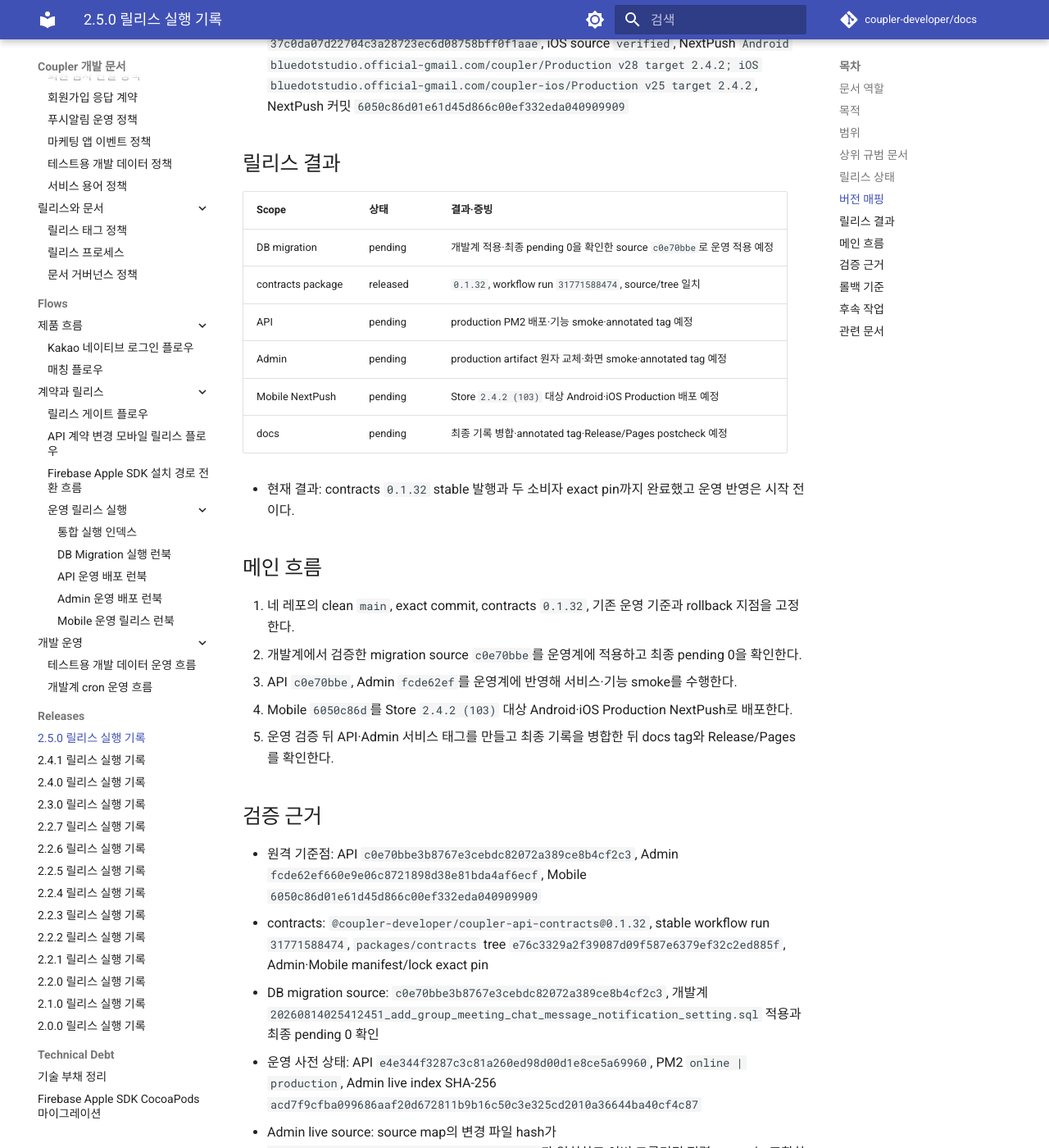
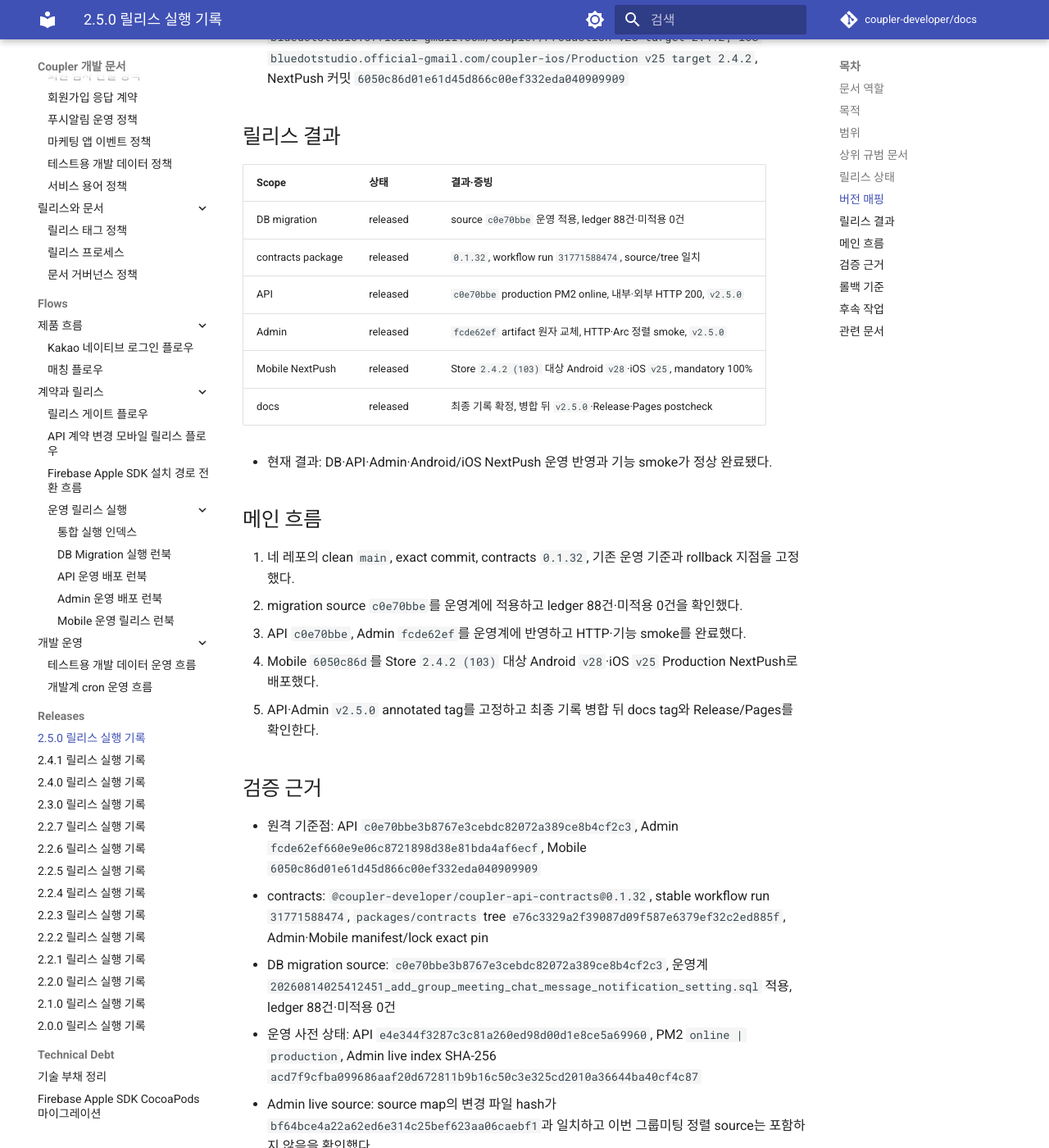
Before and after one commit to coupler-developer/docs, an MkDocs documentation site: the page built from content/releases/v2.5.0.md, in a window 1280 px wide and 1400 px high, scrolled down 6506 px. Shown: the whole window at 82% size. Built offline with MkDocs 1.6.1 and Material for MkDocs 9.7.7, drawn with Linux system fonts in a browser that asks for light colours; comment, search, counter and statistics services are not loaded; some of the changed text lies outside the part shown.

Commit message:
docs: 2.5.0 운영 릴리스 완료

```diff
--- a/content/releases/v2.5.0.md
+++ b/content/releases/v2.5.0.md
@@ -4,7 +4,7 @@
 {
   "schema": "release-metadata/v3",
   "version": "v2.5.0",
-  "status": "pending",
+  "status": "released",
   "releaseScopes": [
     "db-migration",
     "contracts-package",
@@ -16,15 +16,15 @@
   "extraRepoRefs": [],
   "versionMapping": {
     "docs": {
-      "tag": null,
-      "commit": "pending"
+      "tag": "v2.5.0",
+      "commit": null
     },
     "coupler-api": {
       "tag": "v2.5.0",
       "commit": "c0e70bbe3b8767e3cebdc82072a389ce8b4cf2c3"
     },
     "coupler-admin-web": {
-      "tag": null,
+      "tag": "v2.5.0",
       "commit": "fcde62ef660e9e06c8721898d38e81bda4af6ecf"
     },
     "coupler-mobile-app": {
@@ -51,7 +51,7 @@
   "scopeResults": {
     "db-migration": {
       "status": "released",
-      "summary": "그룹미팅 채팅 메시지 알림 설정 migration을 source c0e70bbe로 운영계에 적용하고 ledger 88건·pending 0을 확인했다.",
+      "summary": "그룹미팅 채팅 메시지 알림 설정 migration을 source c0e70bbe로 운영계에 적용하고 ledger 88건·미적용 migration 0건을 확인했다.",
       "evidence": {}
     },
     "contracts-package": {
@@ -231,11 +231,11 @@
       }
     },
     "coupler-admin-web": {
-      "status": "pending",
-      "summary": "Admin source fcde62ef의 production build 원자 교체와 HTTP smoke를 완료했고 로그인 뒤 그룹미팅 정렬 화면 smoke와 v2.5.0 tag를 대기한다.",
+      "status": "released",
+      "summary": "Admin source fcde62ef의 production build를 원자 교체하고 HTTP·Arc 그룹미팅 정렬 smoke 뒤 v2.5.0 annotated tag로 고정했다.",
       "evidence": {
-        "deployment": "source fcde62ef의 main.708d3827.js artifact SHA-256 08e3741cbfbc13f9297514a9ec562ec368f9d206a17b4ba4fbdf1c239b1969b8을 검증하고 /var/www/coupler-admin-web index를 원자 교체했다.",
-        "smoke": "pending",
+        "deployment": "source fcde62ef의 main.708d3827.js artifact SHA-256 08e3741cbfbc13f9297514a9ec562ec368f9d206a17b4ba4fbdf1c239b1969b8을 검증하고 /var/www/coupler-admin-web index를 원자 교체했으며 v2.5.0 peeled target을 fcde62ef660e9e06c8721898d38e81bda4af6ecf로 고정했다.",
+        "smoke": "내부 http://127.0.0.1:8000/과 외부 https://cms.ritzy.fourhundred.co.kr/가 HTTP 200을 반환했고, 출시 책임자가 2026-08-14 KST Arc 로그인 후 그룹미팅 목록 일시 헤더의 오름차순·내림차순 전환이 정상임을 확인했다.",
         "rollback": "배포 직전 source bf64bce4a22a62ed6e314c25bef623aa06caebf1·index SHA-256 acd7f9cfba099686aaf20d672811b9b16c50c3e325cd2010a36644ba40cf4c87을 /var/www/coupler-admin-web-backup-20260814T073253Z에 metadata와 함께 봉인했다."
       }
     },
@@ -253,8 +253,8 @@
       }
     },
     "docs": {
-      "status": "pending",
-      "summary": "운영 반영 결과와 서비스 태그를 최종 기록으로 고정한 뒤 docs v2.5.0을 발행한다.",
+      "status": "released",
+      "summary": "운영 반영 결과와 서비스 태그를 최종 기록으로 고정하고 병합 뒤 docs v2.5.0을 발행한다.",
       "evidence": {}
     }
   },
@@ -293,37 +293,37 @@
 ## 릴리스 상태
 
 - 목표 버전: `v2.5.0`
-- 전체 상태: `pending`
-- 완료 범위: contracts `0.1.32` stable 발행과 Admin·Mobile exact pin
-- 대기 범위: 운영 DB migration, API·Admin 배포·smoke·태그, Android·iOS NextPush, docs 최종 마감
+- 전체 상태: `released`
+- 완료 범위: 운영 DB migration, contracts `0.1.32`, API·Admin 배포·smoke·태그,
+  Android·iOS Production NextPush, docs 최종 기록
 
 ## 버전 매핑
 
-- `docs`: 기록 버전 `v2.5.0`, 태그 `N/A`, 커밋 `pending`
+- `docs`: 기록 버전 `v2.5.0`, 태그 `v2.5.0`, 커밋 `N/A`
 - `coupler-api`: 태그 `v2.5.0`, 커밋 `c0e70bbe3b8767e3cebdc82072a389ce8b4cf2c3`
-- `coupler-admin-web`: 태그 `N/A`, 커밋 `fcde62ef660e9e06c8721898d38e81bda4af6ecf`
+- `coupler-admin-web`: 태그 `v2.5.0`, 커밋 `fcde62ef660e9e06c8721898d38e81bda4af6ecf`
 - `coupler-mobile-app`: Android Store `2.4.2 (103)`, Android 릴리스 태그 `v2.4.2`, Android 커밋 `37c0da07d22704c3a28723ec6d08758bff0f1aae`, Android source `verified`, iOS Store `2.4.2 (103)`, iOS 릴리스 태그 `v2.4.2`, iOS 커밋 `37c0da07d22704c3a28723ec6d08758bff0f1aae`, iOS source `verified`, NextPush `Android bluedotstudio.official-gmail.com/coupler/Production v28 target 2.4.2; iOS bluedotstudio.official-gmail.com/coupler-ios/Production v25 target 2.4.2`, NextPush 커밋 `6050c86d01e61d45d866c00ef332eda040909909`
 
 ## 릴리스 결과
 
 | Scope | 상태 | 결과·증빙 |
 | --- | --- | --- |
-| DB migration | pending | 개발계 적용·최종 pending 0을 확인한 source `c0e70bbe`로 운영 적용 예정 |
+| DB migration | released | source `c0e70bbe` 운영 적용, ledger 88건·미적용 0건 |
 | contracts package | released | `0.1.32`, workflow run `31771588474`, source/tree 일치 |
-| API | pending | production PM2 배포·기능 smoke·annotated tag 예정 |
-| Admin | pending | production artifact 원자 교체·화면 smoke·annotated tag 예정 |
-| Mobile NextPush | pending | Store `2.4.2 (103)` 대상 Android·iOS Production 배포 예정 |
-| docs | pending | 최종 기록 병합·annotated tag·Release/Pages postcheck 예정 |
+| API | released | `c0e70bbe` production PM2 online, 내부·외부 HTTP 200, `v2.5.0` |
+| Admin | released | `fcde62ef` artifact 원자 교체, HTTP·Arc 정렬 smoke, `v2.5.0` |
+| Mobile NextPush | released | Store `2.4.2 (103)` 대상 Android `v28`·iOS `v25`, mandatory 100% |
+| docs | released | 최종 기록 확정, 병합 뒤 `v2.5.0`·Release·Pages postcheck |
 
-- 현재 결과: contracts `0.1.32` stable 발행과 두 소비자 exact pin까지 완료했고 운영 반영은 시작 전이다.
+- 현재 결과: DB·API·Admin·Android/iOS NextPush 운영 반영과 기능 smoke가 정상 완료됐다.
 
 ## 메인 흐름
 
-1. 네 레포의 clean `main`, exact commit, contracts `0.1.32`, 기존 운영 기준과 rollback 지점을 고정한다.
-2. 개발계에서 검증한 migration source `c0e70bbe`를 운영계에 적용하고 최종 pending 0을 확인한다.
-3. API `c0e70bbe`, Admin `fcde62ef`를 운영계에 반영해 서비스·기능 smoke를 수행한다.
-4. Mobile `6050c86d`를 Store `2.4.2 (103)` 대상 Android·iOS Production NextPush로 배포한다.
-5. 운영 검증 뒤 API·Admin 서비스 태그를 만들고 최종 기록을 병합한 뒤 docs tag와 Release/Pages를 확인한다.
+1. 네 레포의 clean `main`, exact commit, contracts `0.1.32`, 기존 운영 기준과 rollback 지점을 고정했다.
+2. migration source `c0e70bbe`를 운영계에 적용하고 ledger 88건·미적용 0건을 확인했다.
+3. API `c0e70bbe`, Admin `fcde62ef`를 운영계에 반영하고 HTTP·기능 smoke를 완료했다.
+4. Mobile `6050c86d`를 Store `2.4.2 (103)` 대상 Android `v28`·iOS `v25` Production NextPush로 배포했다.
+5. API·Admin `v2.5.0` annotated tag를 고정하고 최종 기록 병합 뒤 docs tag와 Release/Pages를 확인한다.
 
 ## 검증 근거
 
@@ -332,15 +332,17 @@
   `6050c86d01e61d45d866c00ef332eda040909909`
 - contracts: `@coupler-developer/coupler-api-contracts@0.1.32`, stable workflow run `31771588474`,
   `packages/contracts` tree `e76c3329a2f39087d09f587e6379ef32c2ed885f`, Admin·Mobile manifest/lock exact pin
-- DB migration source: `c0e70bbe3b8767e3cebdc82072a389ce8b4cf2c3`, 개발계
-  `20260814025412451_add_group_meeting_chat_message_notification_setting.sql` 적용과 최종 pending 0 확인
+- DB migration source: `c0e70bbe3b8767e3cebdc82072a389ce8b4cf2c3`, 운영계
+  `20260814025412451_add_group_meeting_chat_message_notification_setting.sql` 적용, ledger 88건·미적용 0건
 - 운영 사전 상태: API `e4e344f3287c3c81a260ed98d00d1e8ce5a69960`, PM2 `online | production`,
   Admin live index SHA-256 `acd7f9cfba099686aaf20d672811b9b16c50c3e325cd2010a36644ba40cf4c87`
 - Admin live source: source map의 변경 파일 hash가 `bf64bce4a22a62ed6e314c25bef623aa06caebf1`과 일치하고
   이번 그룹미팅 정렬 source는 포함하지 않음을 확인했다.
+- 운영 결과: API PM2 `online | production`과 내부·외부 HTTP 200, Admin 내부·외부 HTTP 200 및 Arc의
+  그룹미팅 일시 오름차순·내림차순 전환 정상, NextPush Android `v28`·iOS `v25` mandatory 100%
 - API contract cutover: `No` - 새 room self field·자기 설정 command와 Admin sort query는 additive이며 기존
   Store/NextPush가 사용하던 요청·응답·bootstrap/version 경로를 제거하거나 변경하지 않는다.
-- 운영 실행 전 공통 preflight와 각 레포 표준 품질 Gate를 완료한다.
+- 운영 실행 전 공통 preflight와 각 레포 표준 품질 Gate를 완료했다.
 
 ## 롤백 기준
 
@@ -359,7 +361,7 @@
 ## 후속 작업
 
 - Store 제출은 이번 범위가 아니다. NextPush 대상 Store binary `2.4.2 (103)`을 유지한다.
-- 운영 결과는 이 파일의 metadata와 사람이 읽는 mirror를 함께 최종화한다.
+- 병합 뒤 docs `v2.5.0` GitHub Release artifact와 Pages 상태를 postcheck한다.
 
 ## 관련 문서
 
```
